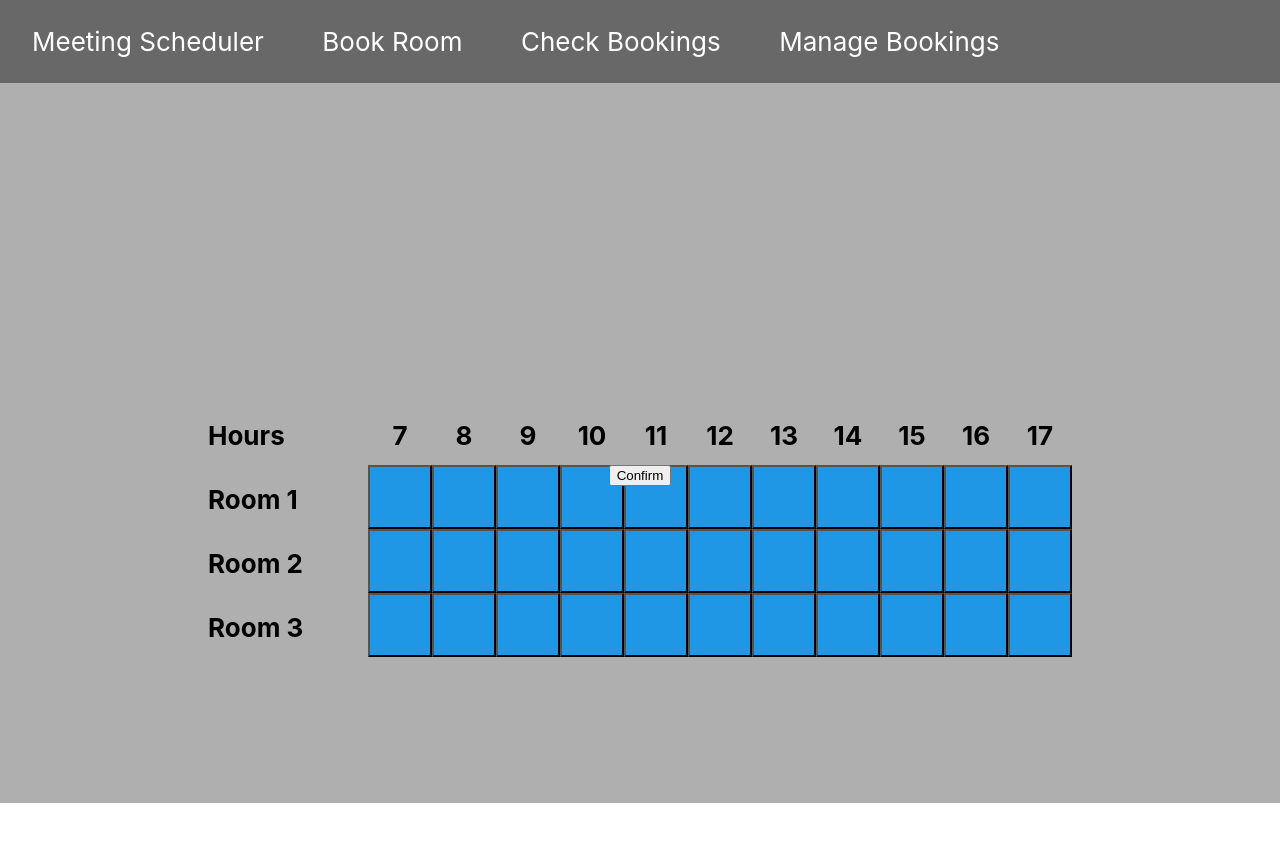
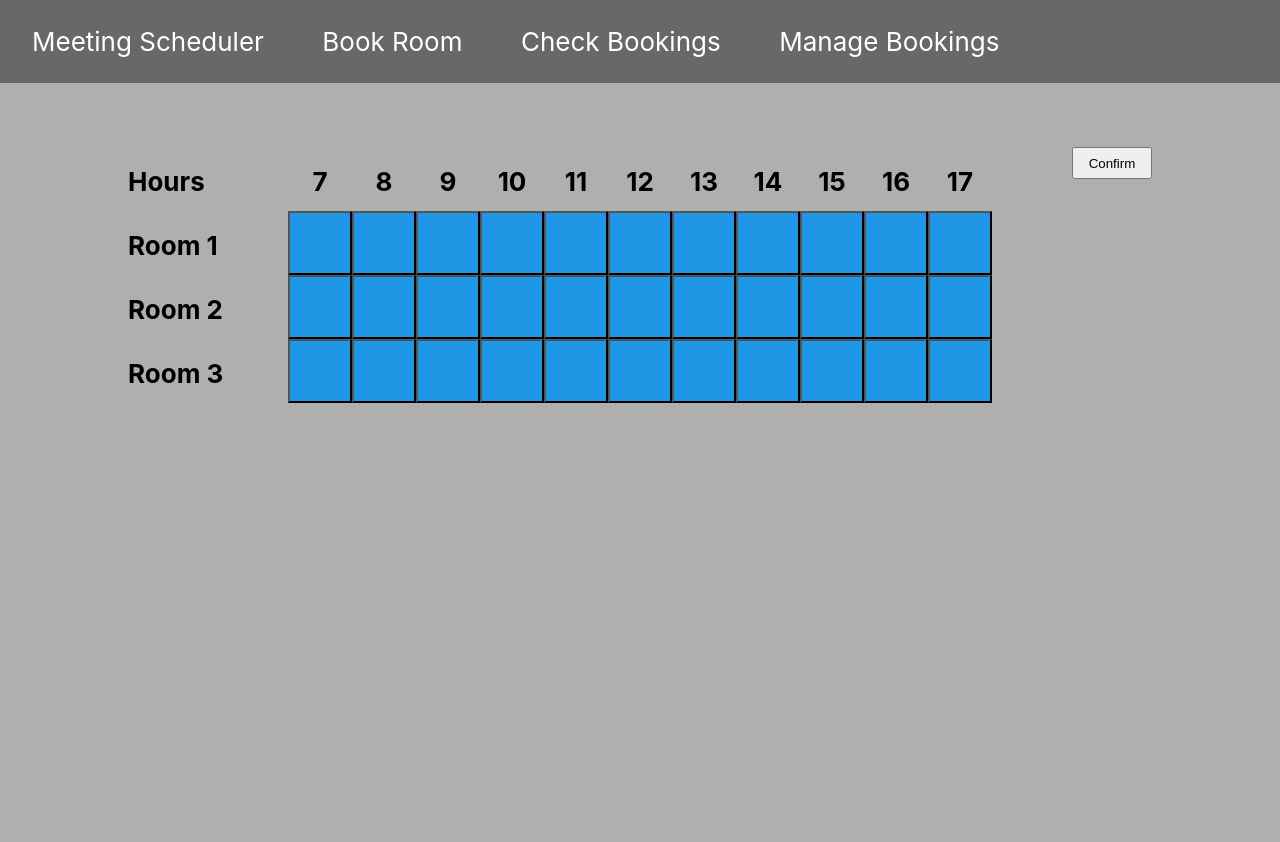
Before and after one commit to krl0mbs/meetingschedulertool, a React (Create React App) app: page / in a window 1280 px wide. Shown: the top 842 px of the page. Before the commit the page ends 803 px from the top, so only its background shows below. Built offline with nearby package versions, Linux system fonts and the light colour scheme.

Commit message:
formatted button to be on the right side

```diff
--- a/src/App.css
+++ b/src/App.css
@@ -29,9 +29,25 @@
   background-color: rgb(175, 175, 175); /*background color*/
   min-height: 90vh; /*minimun height of the body in % of the screen size*/
   display: flex; /*unknown*/
-  flex-direction: column; /*whether the text will be aligned in columns or rows*/
-  align-items: center; /*dont know the difference between these two*/
+  flex-direction: row; /*whether the text will be aligned in columns or rows*/
+  align-items: top; /*dont know the difference between these two*/
   justify-content: center;
   font-size: calc(10px + 2vmin); /*font size and text size*/
   color: black; /*text color*/
+  gap: 5rem;
+  padding: 5%;
 }
+
+.button-style {
+  width: 5rem;
+  height: 2rem;
+  display: flex;
+  align-items: center;
+  justify-content: center;
+}
+
+.right-side {
+  display: flex;
+  flex-direction: column;
+  gap: 1rem;
+}
--- a/src/App.js
+++ b/src/App.js
@@ -21,7 +21,7 @@ function App() {
       </header>
       <body className="App-body">
         <Availability/>
-        <ConfrimButton></ConfrimButton>
+        <ConfrimButton/>
       </body>
     </div>
   );
@@ -29,7 +29,7 @@ function App() {
 
 // Custom tag that will create the table
 const Availability = () => (
-  <Table container flexDirection = 'column'>
+  <Table container flexDirection = 'column' className='table-style'>
     {/* table below corresponds to the first row which is all headers */}
     <Table flex = {1} container flexDirection = 'row'>
         <h4 style={LeftColStyle}>Hours</h4>
@@ -152,7 +152,9 @@ class ConfrimButton extends Component{
 
   render(){
     return(
-      <button>Confirm</button>
+      <div className='right-side'>
+        <button className='button-style'>Confirm</button>
+      </div>
     );
   }
 
```
